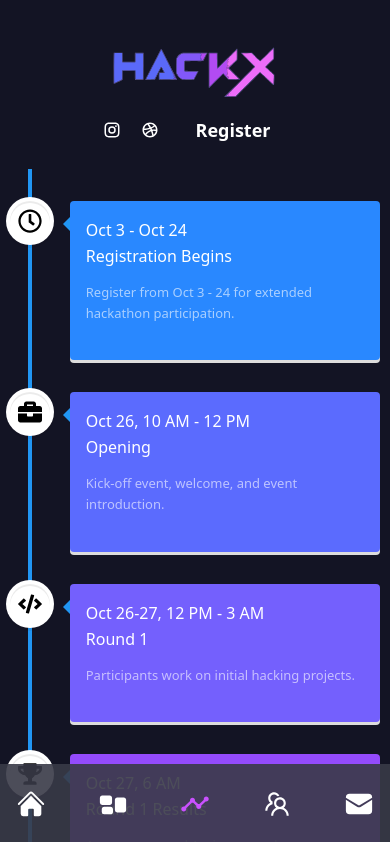
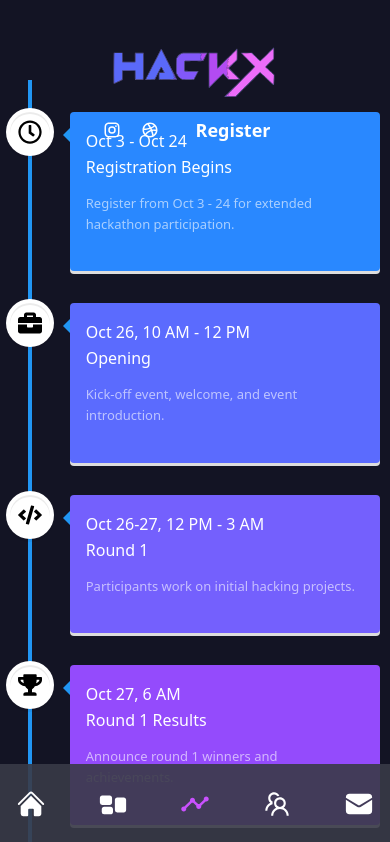
Before and after one commit to MUJHACKX/hackXwebsite, a Next.js app: page /timeline in a window 390 px wide. Shown: the top 842 px of the page. Built offline with nearby package versions, Linux system fonts and the light colour scheme.

Commit message:
Update index.js

```diff
--- a/pages/timeline/index.js
+++ b/pages/timeline/index.js
@@ -17,7 +17,6 @@ const Work = () => {
   const [animate, setAnimate] = useState(false);
 
   useEffect(() => {
-
     const timer = setTimeout(() => {
       setAnimate(true);
     }, 100);
@@ -25,11 +24,14 @@ const Work = () => {
     return () => clearTimeout(timer);
   }, []);
 
+  return (
+    <div className=" bg-primary">
+      <div className="md:h-20 bg-primary">
 
+      </div>
+      <div className="h-20 md:h-20 bg-primary">
 
-  return (
-    <div className="h-full bg-primary">
-      <div className="h-[20vh]"></div>
+      </div>
       <VerticalTimeline lineColor="#2196F3">
         <VerticalTimelineElement
           className={`vertical-timeline-element--work ${animate && "animate"}`}
```
